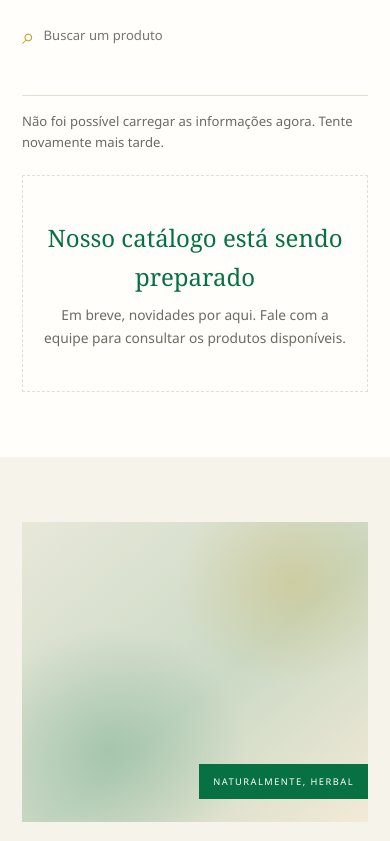
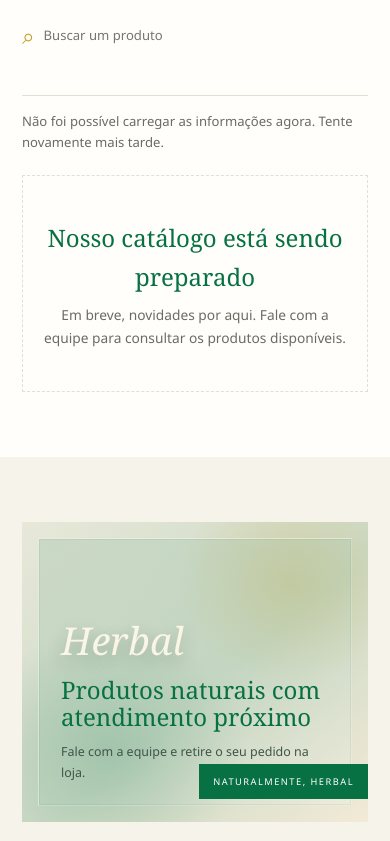
Before and after one commit to herbalsuplementos/Herbalsuplementos, a website: page public/index.html in a window 390 px wide. Shown: the part 1156-1997 px from the top of the page. Drawn offline with Linux system fonts and the light colour scheme; no server answers.

Commit message:
Remove ornamento da hero e melhora placeholder da seção sobre
Tira o H decorativo da vitrine e substitui o bloco vazio da seção A Herbal por um placeholder visual mais coerente enquanto não houver imagem cadastrada.

```diff
--- a/public/css/style.css
+++ b/public/css/style.css
@@ -59,7 +59,6 @@ h1 { max-width: 570px; margin: 0; font-size: clamp(2.9rem, 5vw, 5.1rem); line-he
 .hero-product-art small { margin-top: 8px; font: 700 .55rem "Avenir Next", Avenir, sans-serif; letter-spacing: .17em; line-height: 1.7; }
 .hero-image.has-image .hero-product-art { display: none; }
 .hero-caption { position: absolute; right: 8%; bottom: 34px; left: 8%; display: flex; justify-content: space-between; gap: 15px; color: white; font-size: .62rem; font-weight: 700; letter-spacing: .14em; text-shadow: 0 1px 8px #0008; }
-.hero-ornament { position: absolute; top: 50%; left: 18px; z-index: 1; transform: translateY(-50%); color: rgb(246 243 234 / 55%); font-family: Georgia, serif; font-size: 11rem; pointer-events: none; }
 .section-pad { padding: 100px max(8vw, 26px); }
 .catalog-section { background: var(--paper); }
 .section-heading { display: flex; align-items: flex-end; justify-content: space-between; gap: 24px; }
@@ -97,6 +96,11 @@ h2 { margin: 0; font-size: clamp(2.2rem, 4vw, 3.4rem); line-height: 1.15; letter
 .about-section { display: grid; grid-template-columns: 1.02fr 1fr; align-items: center; gap: clamp(45px, 9vw, 130px); }
 .about-photo { position: relative; min-height: 410px; overflow: hidden; background: radial-gradient(ellipse at 78% 20%, rgb(198 160 43 / 24%), transparent 30%), radial-gradient(ellipse at 25% 76%, rgb(8 113 67 / 20%), transparent 38%), linear-gradient(140deg, #e8e8d9, #cbd9c5 55%, #f2ead7); }
 .about-photo > img { position: absolute; inset: 0; width: 100%; height: 100%; object-fit: cover; }
+.about-placeholder { position: absolute; inset: 24px; display: grid; align-content: end; gap: 10px; padding: 32px; background: linear-gradient(145deg, rgb(8 113 67 / 12%), rgb(255 255 255 / 12%)); border: 1px solid rgb(255 255 255 / 35%); box-shadow: inset 0 0 0 1px rgb(8 113 67 / 8%); }
+.about-placeholder-mark { color: rgb(255 249 233 / 92%); font: italic clamp(2.4rem, 4vw, 3.4rem) Georgia, serif; text-shadow: 0 6px 18px rgb(16 40 27 / 22%); }
+.about-placeholder strong { max-width: 320px; color: var(--verde); font: 400 clamp(1.45rem, 2.3vw, 2rem) Georgia, serif; line-height: 1.15; }
+.about-placeholder small { max-width: 260px; color: #415449; font-size: .78rem; line-height: 1.7; }
+.about-photo.has-image .about-placeholder { display: none; }
 .photo-note { position: absolute; right: 16px; bottom: 23px; max-width: calc(100% - 32px); padding: 12px 18px; background: var(--verde); color: white; font-size: .65rem; letter-spacing: .16em; }
 .about-copy h2 { max-width: 490px; }
 .about-copy > p:not(.eyebrow) { max-width: 500px; margin: 22px 0 27px; color: var(--texto); font-size: .95rem; white-space: pre-line; }
@@ -159,7 +163,6 @@ h2 { margin: 0; font-size: clamp(2.2rem, 4vw, 3.4rem); line-height: 1.15; letter
   .hero-note { margin-top: 37px; }
   .hero-visual { min-height: 300px; padding: 0; }
   .hero-caption { bottom: 22px; flex-direction: column; gap: 2px; }
-  .hero-ornament { left: 10px; font-size: 8rem; }
   .section-pad { padding: 65px 22px; }
   .section-heading { align-items: flex-start; flex-direction: column; }
   .section-heading > .text-link { margin-top: 3px; }
@@ -170,6 +173,9 @@ h2 { margin: 0; font-size: clamp(2.2rem, 4vw, 3.4rem); line-height: 1.15; letter
   .product-image { aspect-ratio: 1.3; }
   .about-section { grid-template-columns: 1fr; gap: 36px; }
   .about-photo { min-height: 300px; margin-right: 0; }
+  .about-placeholder { inset: 16px; padding: 22px; }
+  .about-placeholder strong { max-width: 100%; font-size: 1.5rem; }
+  .about-placeholder small { max-width: 100%; }
   .photo-note { right: 0; max-width: calc(100% - 16px); padding: 10px 14px; font-size: .58rem; }
   .contact-section { grid-template-columns: 1fr; gap: 36px; }
   .contact-item { grid-template-columns: 100px 1fr; }
--- a/public/index.html
+++ b/public/index.html
@@ -49,7 +49,6 @@
           <div class="hero-product-art" aria-hidden="true"><span>Herbal<small>SUPLEMENTOS<br>PRODUTOS NATURAIS</small></span></div>
         </div>
         <div class="hero-caption"><span>HERBAL SUPLEMENTOS</span><span>Desde a natureza, para você</span></div>
-        <div class="hero-ornament" aria-hidden="true">H</div>
       </div>
     </section>
 
@@ -73,6 +72,11 @@
     <section class="about-section section-pad" id="sobre">
       <div class="about-photo" id="about-image">
         <img id="about-photo" alt="Conheça a Herbal Suplementos" width="1000" height="900" hidden>
+        <div class="about-placeholder" aria-hidden="true">
+          <span class="about-placeholder-mark">Herbal</span>
+          <strong>Produtos naturais com atendimento próximo</strong>
+          <small>Fale com a equipe e retire o seu pedido na loja.</small>
+        </div>
         <span class="photo-note">NATURALMENTE, HERBAL</span>
       </div>
       <div class="about-copy">
```
